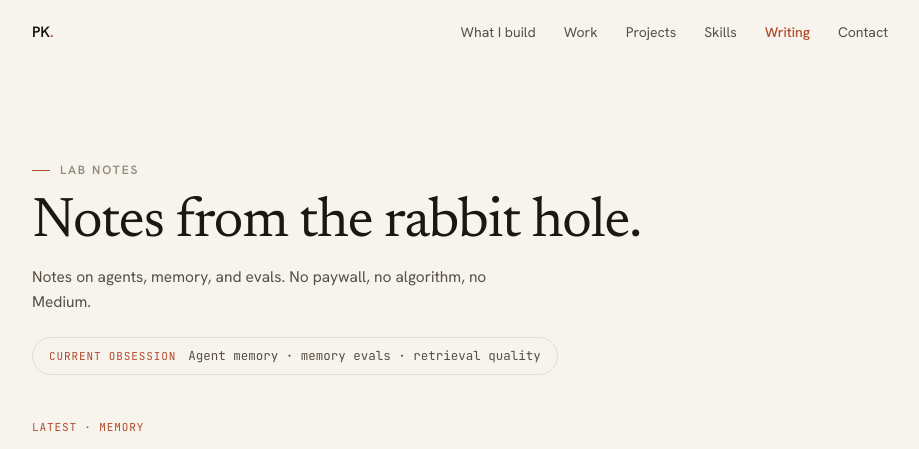
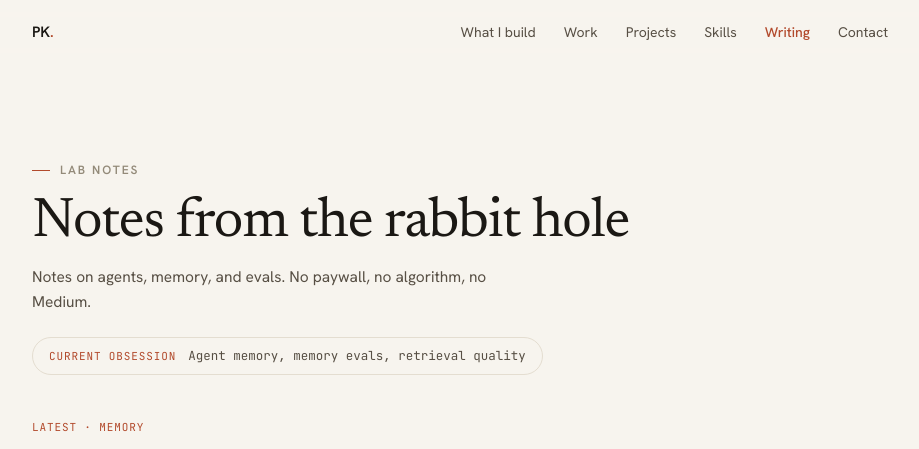
Before and after one commit to PraveenKumarSridhar/PraveenKumarS, a Jekyll site: the page built from notes/index.html, in a window 1280 px wide and 1269 px high. Shown: the top 449 px of the window, without its empty margins (180-1099 px from the left). Built offline with Jekyll 4.4.1, drawn with Linux system fonts in a browser that asks for light colours.

```diff
--- a/_config.yml
+++ b/_config.yml
@@ -1,7 +1,7 @@
 title: Praveen Kumar Sridhar
 tagline: Lab notes on agent memory, agents, and evals
 description: "Technical notes on agent memory, agents, evals, and applied machine learning by Praveen Kumar Sridhar."
-obsession: "Agent memory · memory evals · retrieval quality"
+obsession: "Agent memory, memory evals, retrieval quality"
 url: "https://praveenks.com"
 baseurl: ""
 lang: en-CA
--- a/notes/index.html
+++ b/notes/index.html
@@ -129,7 +129,7 @@ image: /assets/social-card.png
   <div class="wrap">
     <div class="sec-label">
       <div class="eyebrow">Lab Notes</div>
-      <h1>Notes from the rabbit hole.</h1>
+      <h1>Notes from the rabbit hole</h1>
       <p class="sub">Notes on agents, memory, and evals. No paywall, no algorithm, no Medium.</p>
       {% if site.obsession %}
       <div class="obsession"><span class="k">Current obsession</span><span class="v">{{ site.obsession }}</span></div>
```
